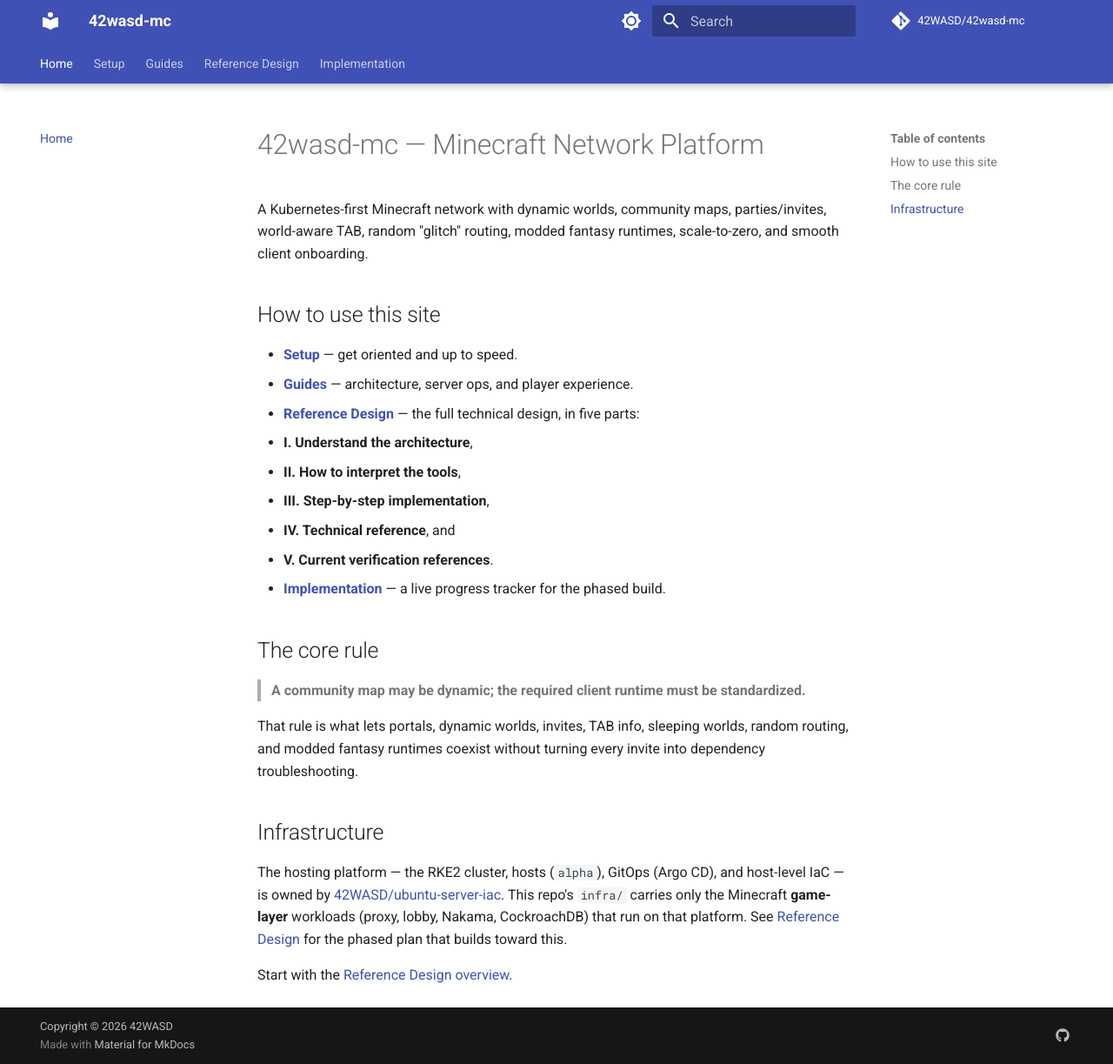
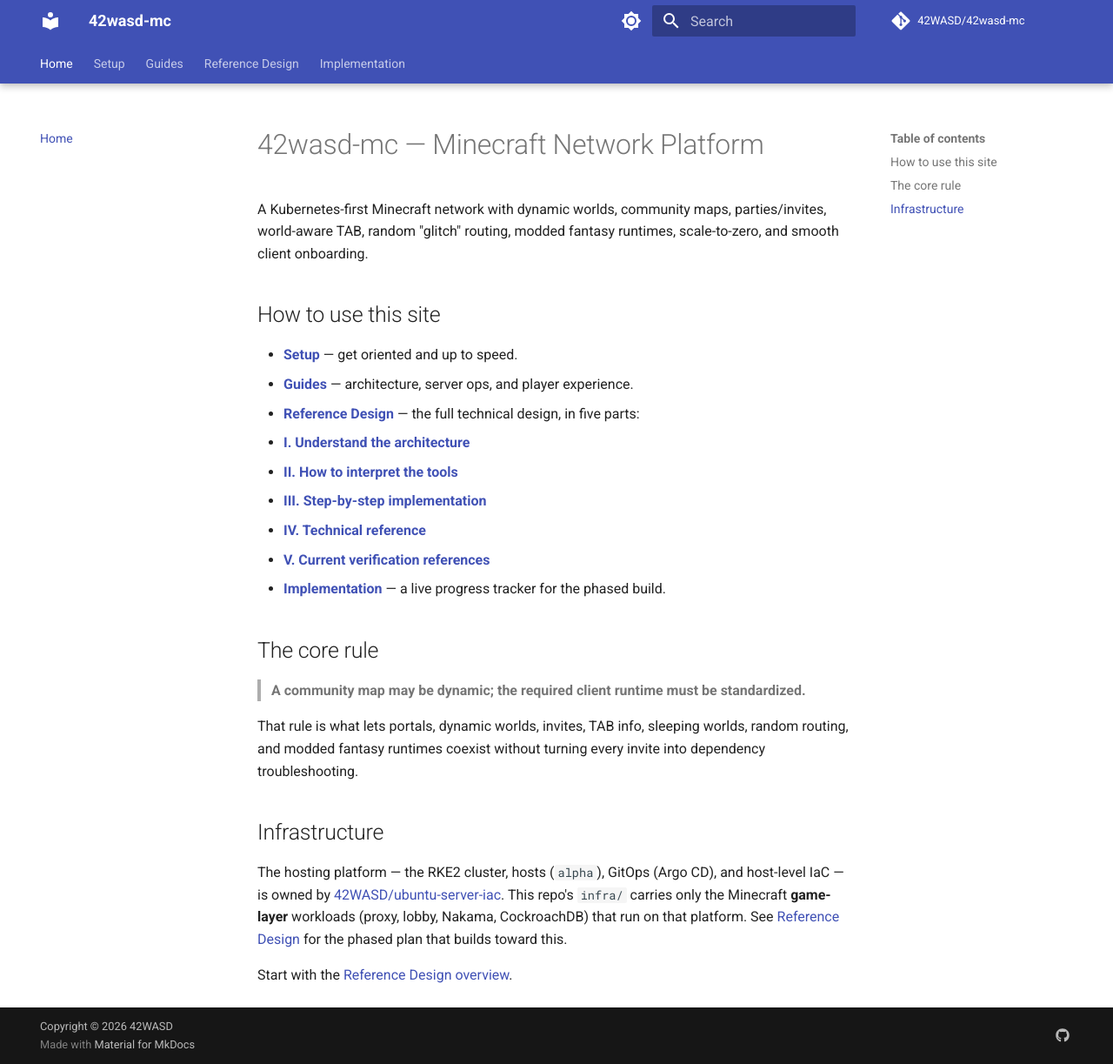
Before and after one commit to 42WASD/42wasd-mc, an MkDocs documentation site: the page built from docs/index.md, in a window 1280 px wide and 1223 px high. Shown: the whole window at 87% size. Built offline with MkDocs 1.6.1 and Material for MkDocs 9.7.7, drawn with Linux system fonts in a browser that asks for light colours; comment, search, counter and statistics services are not loaded.

Commit message:
docs(home): link the five Reference Design parts on the homepage

```diff
--- a/docs/index.md
+++ b/docs/index.md
@@ -9,11 +9,11 @@
 - **[Setup](setup/getting-started.md)** — get oriented and up to speed.
 - **[Guides](guides/architecture/index.md)** — architecture, server ops, and player experience.
 - **[Reference Design](reference-design/index.md)** — the full technical design, in five parts:
-  - **I. Understand the architecture**,
-  - **II. How to interpret the tools**,
-  - **III. Step-by-step implementation**,
-  - **IV. Technical reference**, and
-  - **V. Current verification references**.
+  - **[I. Understand the architecture](reference-design/01-understand-the-architecture-before-installing-anything/index.md)**
+  - **[II. How to interpret the tools](reference-design/02-how-to-interpret-the-actual-tools/index.md)**
+  - **[III. Step-by-step implementation](reference-design/03-step-by-step-implementation/index.md)**
+  - **[IV. Technical reference](reference-design/04-technical-reference/index.md)**
+  - **[V. Current verification references](reference-design/05-current-verification-references/index.md)**
 - **[Implementation](implementation/index.md)** — a live progress tracker for the phased build.
 
 ## The core rule
```
